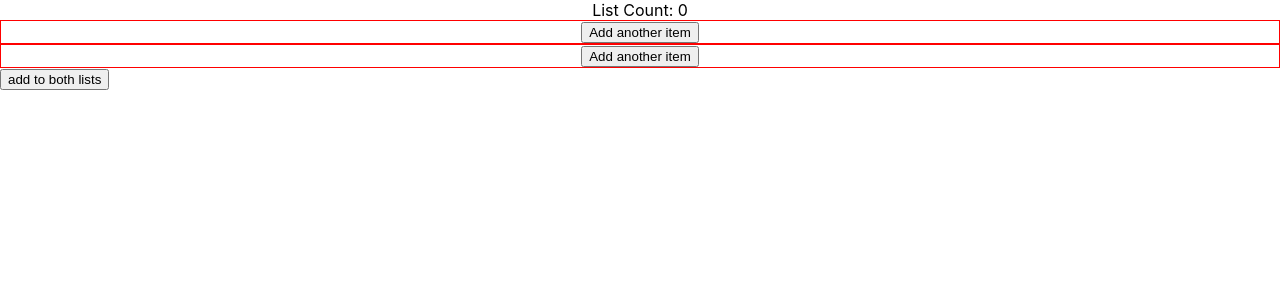
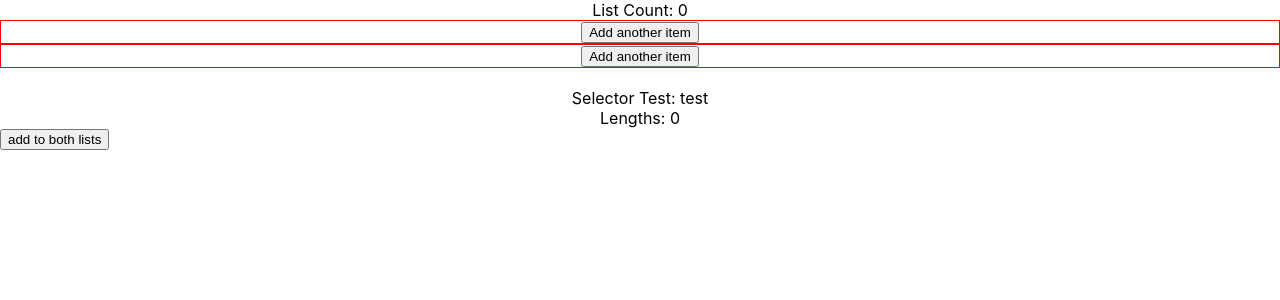
Before and after one commit to brenyama/recoil-test, a React (Create React App) app: page / in a window 1280 px wide. Shown: the top 300 px of the page. Built offline with nearby package versions, Linux system fonts and the light colour scheme.

Commit message:
selectors added to atoms.js

```diff
--- a/src/App.js
+++ b/src/App.js
@@ -3,9 +3,9 @@ import './App.css';
 import { List } from './components/List';
 import { List2 } from './components/List2';
 import { Header } from './components/Header';
-import { listState, listState2 } from './Atoms/atoms.js';
+import { listState, listState2, selectorTest, stateLengths } from './Atoms/atoms.js';
 import {
-  useRecoilState,
+  useRecoilState, useRecoilValue,
 } from 'recoil';
 
 function App() {
@@ -35,6 +35,10 @@ function App() {
         <Header />
         <List />
         <List2 />
+        <br></br>
+        Selector Test: {useRecoilValue(selectorTest)}
+        <br></br>
+        Lengths: {useRecoilValue(stateLengths)}
       </div>
       <button onClick={addItemsToBothLists}>add to both lists</button>
     </div>
--- a/src/Atoms/atoms.js
+++ b/src/Atoms/atoms.js
@@ -1,5 +1,6 @@
 import {
   atom,
+  selector,
 } from 'recoil';
 
 export const listState = atom({
@@ -11,3 +12,20 @@ export const listState2 = atom({
   key: 'listState2',
   default: [],
 })
+
+export const selectorTest = selector({
+  key: 'selectorTest',
+  get: ({get}) => {
+    let val = get(listState);
+    return 'test';
+  }
+})
+
+export const stateLengths = selector({
+  key: 'stateLengths',
+  get: ({get}) => {
+    let length1 = get(listState).length;
+    let length2 = get(listState2).length;
+    return length1 + length2;
+  }
+})
--- a/src/package/index.js
+++ b/src/package/index.js
@@ -23,10 +23,14 @@ export default function Recoilize(props) {
   useEffect(() => {
 
     const filteredSnapshot = {};
-
+    console.log('below me is _store.getState()')
+    console.log(snapshot._store.getState())
     // if user hasn't triggered 1st re-render, construct filtered snapshot with initial atom state content
     if (snapshot._store.getState().currentTree.atomValues.size === 0) {
       atoms.forEach((atom, index) => {
+        console.log('snapshot.getLoadable of ', atom, ' ------')
+        console.log(snapshot.getLoadable(atom))
+        console.log('------')
         filteredSnapshot[atom.key] = {
           contents: snapshot.getLoadable(atom).contents
         }
```
